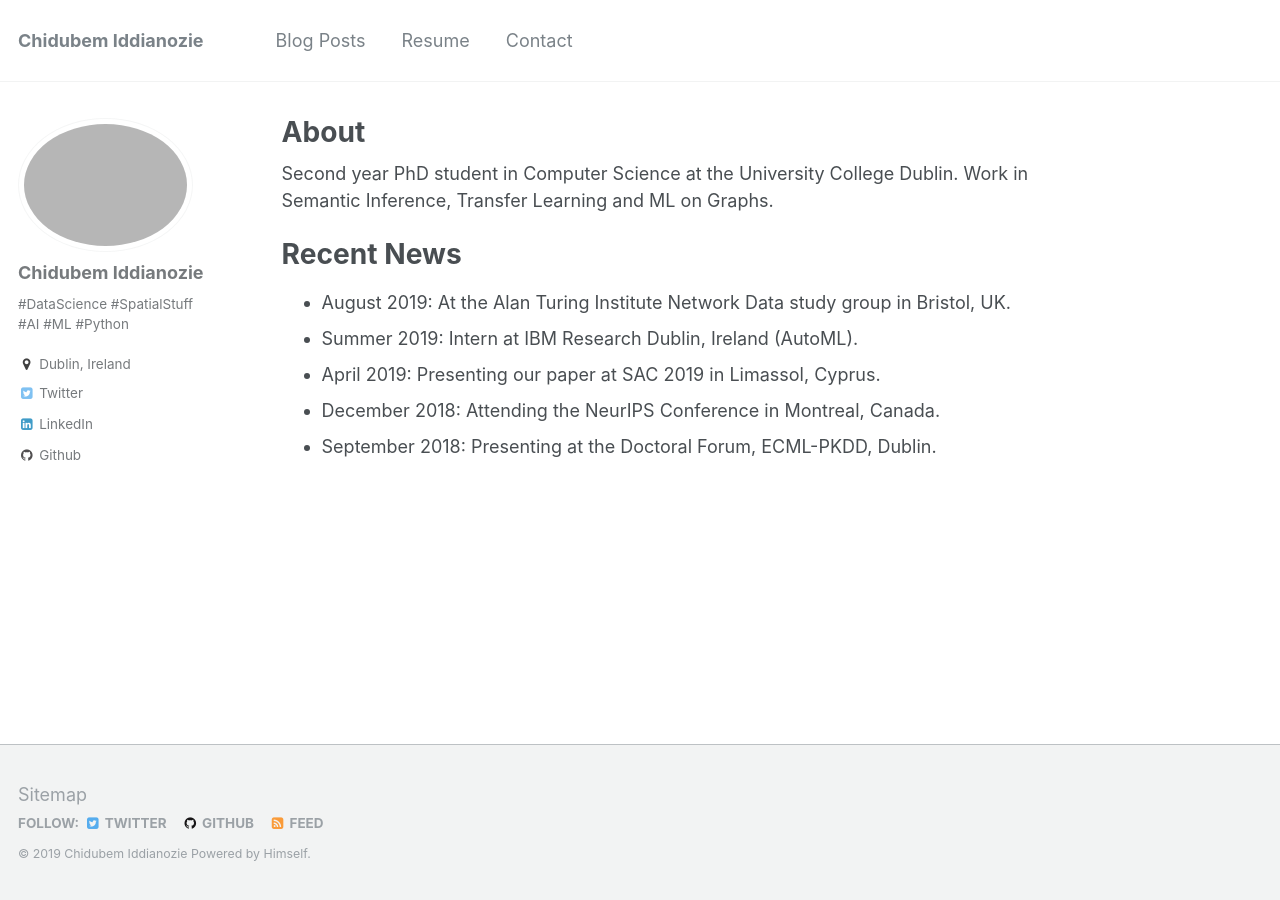
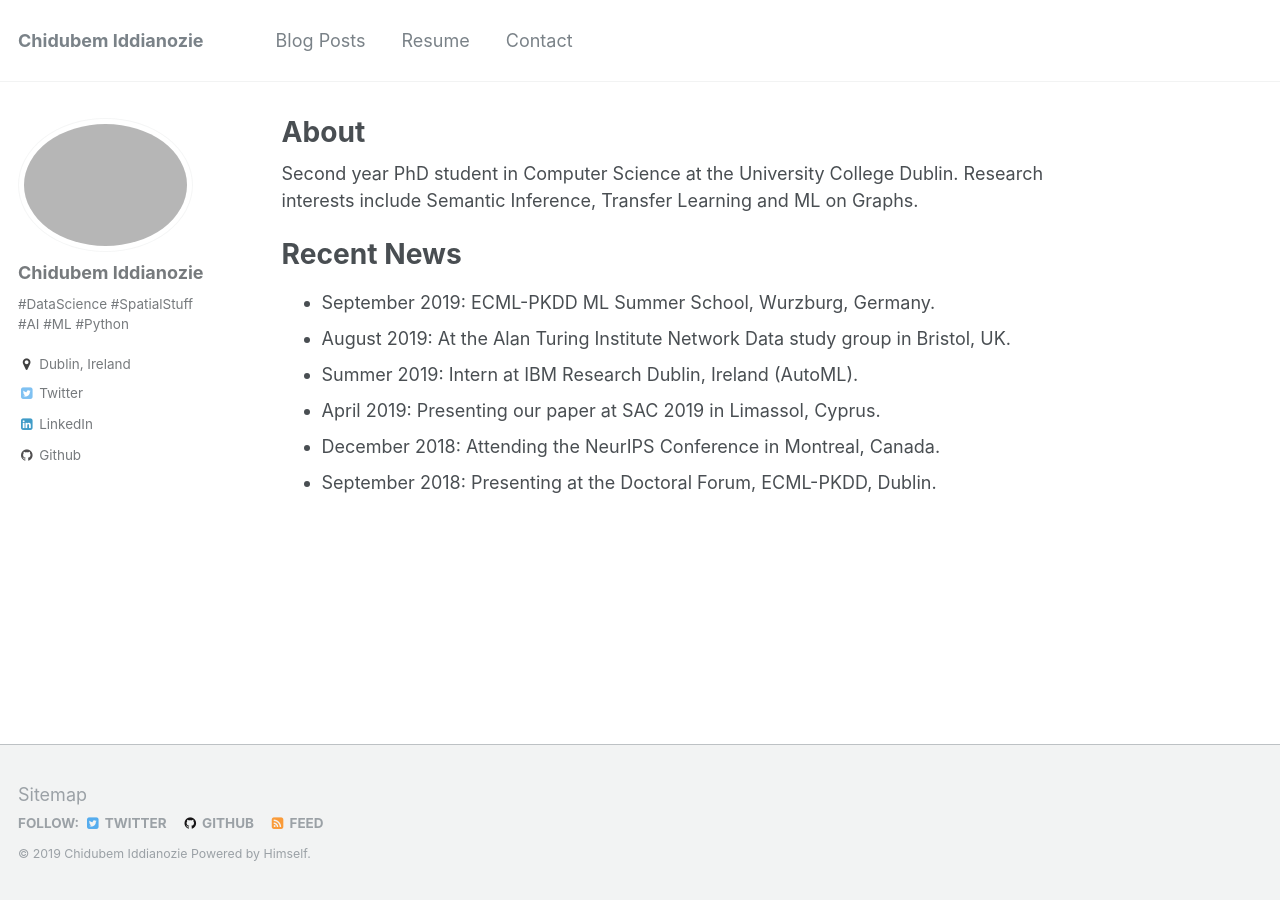
Before and after one commit to chiddianozie/chidubem-iddianozie, a Jekyll site: the page built from _pages/about.md, in a window 1280 px wide. Built offline with Jekyll 4.4.1, drawn with Linux system fonts in a browser that asks for light colours.

Commit message:
updated about me page

```diff
--- a/_pages/about.md
+++ b/_pages/about.md
@@ -8,11 +8,12 @@ redirect_from:
   - /about.html
 ---
 
-Second year PhD student in Computer Science at the University College Dublin. Work in Semantic Inference, Transfer Learning and ML on Graphs.
+Second year PhD student in Computer Science at the University College Dublin. Research interests include Semantic Inference, Transfer Learning and ML on Graphs.
 
 
 # Recent News
-<!-- - September 2019: ECML-PKDD ML Summer School, Wurzburg, Germany. -->
+<!-- - November 2019: Giving a talk at GitHub Universe Education Day, San Francisco, USA. -->
+- September 2019: ECML-PKDD ML Summer School, Wurzburg, Germany.
 - August 2019: At the Alan Turing Institute Network Data study group in Bristol, UK.
 - Summer 2019: Intern at IBM Research Dublin, Ireland (AutoML).
 - April 2019: Presenting our paper at SAC 2019 in Limassol, Cyprus.
```
